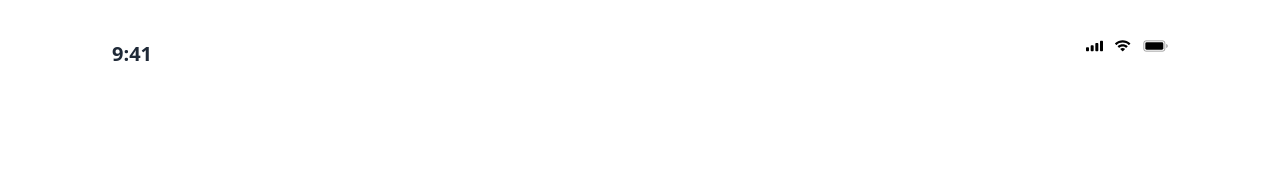
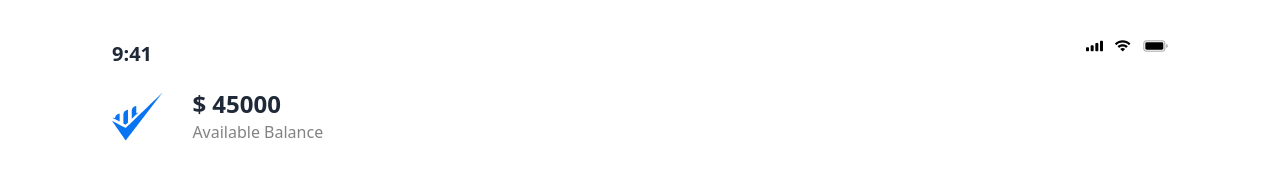
Before and after one commit to fardinariful/paypal, a plain HTML site: page index.html in a window 1280 px wide. Drawn offline with nearby package versions, Linux system fonts and the light colour scheme.

Commit message:
navbar added

```diff
--- a/index.html
+++ b/index.html
@@ -28,9 +28,23 @@
 
          </div>
          <!-- Navbar setting -->
-          <div>
+          <div class="mt-5">
+            <div class=" w-1/5  flex justify-between items-center">
+                <div>
+                    <!-- image -->
+                     <img src="./Image/Group.png" alt="">
+                  </div>
+                <div>
+                    <p class="font-extrabold text-2xl">$ <span>45000</span></p>
+                    <p class="text-[#08080880] font-normal">Available Balance</p>
+                </div>
+            </div>
+            <div>
+
+            </div>
 
           </div>
+
 
     </header>
     <main></main>
```
